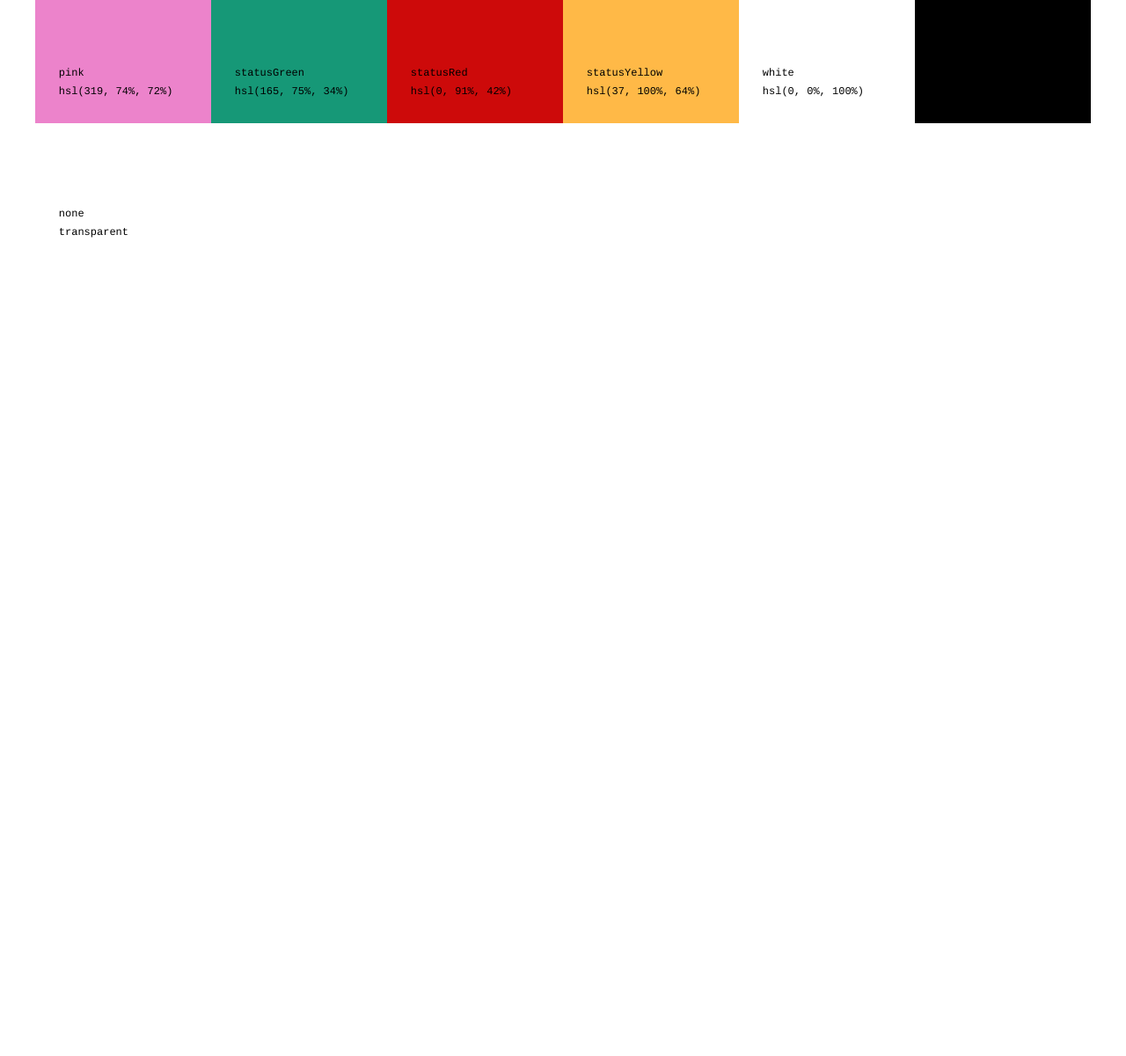
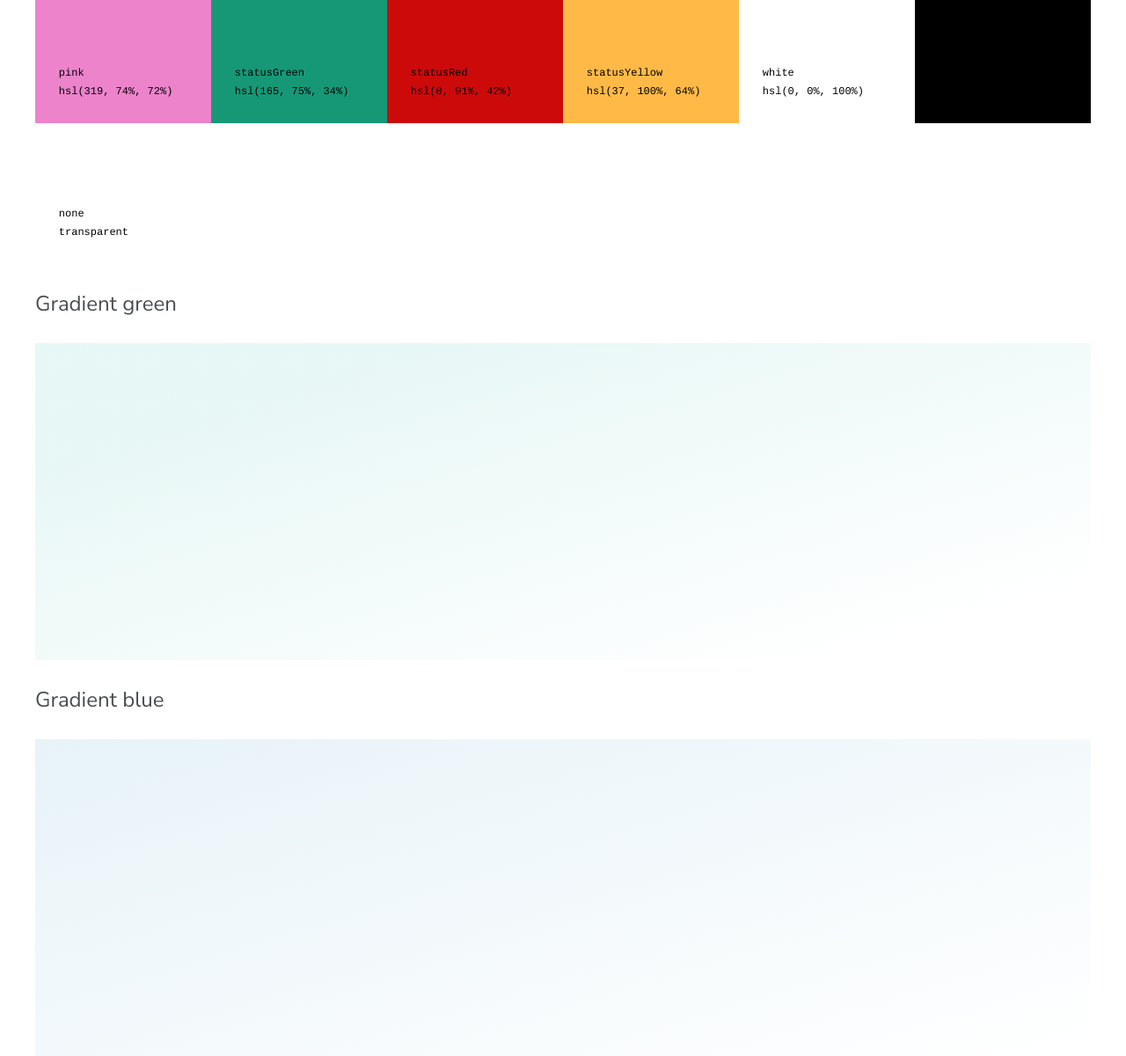
Before and after one commit to garden-io/eden, a Gatsby site: page / in a window 1280 px wide. Shown: the part 1728-2928 px from the top of the page at 88% size. Before the commit the page ends 2028 px from the top, so only its background shows below. Built offline with nearby package versions, Linux system fonts and the light colour scheme; Gatsby itself is replaced by a stand-in of ours; a web font is replaced by a local one.

Commit message:
feat: gradient component

```diff
--- /dev/null
+++ b/src/components/Gradient.tsx
@@ -0,0 +1,21 @@
+/*
+ * Copyright (C) 2018-2020 Garden Technologies, Inc. <info@garden.io>
+ *
+ * All rights reserved.
+ */
+
+import React, { FC } from "react"
+
+const gradients = {
+  green: `linear-gradient(163deg, hsl(174, 52%, 94%) 21%, rgba(255, 255, 255, 0) 88%), rgba(255, 255, 255, 0)`,
+  blue: `linear-gradient(163deg, hsl(197, 52%, 94%) 3%, rgba(255, 255, 255, 0) 98%), rgba(255, 255, 255, 0)`,
+}
+
+type Props = {
+  children: any
+  color?: "green" | "blue"
+}
+
+export const Gradient: FC<Props> = ({ color = "green", children }) => {
+  return <div style={{ background: gradients[color] }}>{children}</div>
+}
--- a/src/index.ts
+++ b/src/index.ts
@@ -31,6 +31,7 @@ export { Text } from "./components/Text"
 export { Textarea } from "./components/Textarea"
 export { Textfield } from "./components/Textfield"
 export { Title } from "./components/Title"
+export { Gradient } from "./components/Gradient"
 
 export { ThemeProvider, useTheme } from "./contexts"
 
--- a/src/pages/index.tsx
+++ b/src/pages/index.tsx
@@ -13,11 +13,10 @@ import {
   flatten,
   Title,
   TitleSize,
-  TitleSizes,
   titleTags,
   textSizes,
   TextSize,
-  Pre,
+  Gradient,
 } from ".."
 
 const EdenColors = () => (
@@ -113,6 +112,14 @@ const Colors = () => {
           <EdenTexts />
           <Text size="large">Colors</Text>
           <EdenColors />
+          <Text size="large">Gradient green</Text>
+          <Gradient>
+            <Space height="huge" />
+          </Gradient>
+          <Text size="large">Gradient blue</Text>
+          <Gradient color="blue">
+            <Space height="huge" />
+          </Gradient>
         </Grid>
       </Section>
     </>
--- a/src/themes/index.ts
+++ b/src/themes/index.ts
@@ -8,9 +8,6 @@
 
 export const brandColors = {
   black: "hsl(0, 0%, 0%)", // #010101 in brand guidelines
-  gray: "hsl(180,0%,33%)",
-  grayLight: "hsl(0,0%,83%)",
-  grayLighter: "hsl(210,33%,100%)",
   blueDark: "hsl(205,100%,30%)",
   blue: "hsl(197,100%,46%)",
   blueLight: "hsl(197, 61%, 92%)",
```
